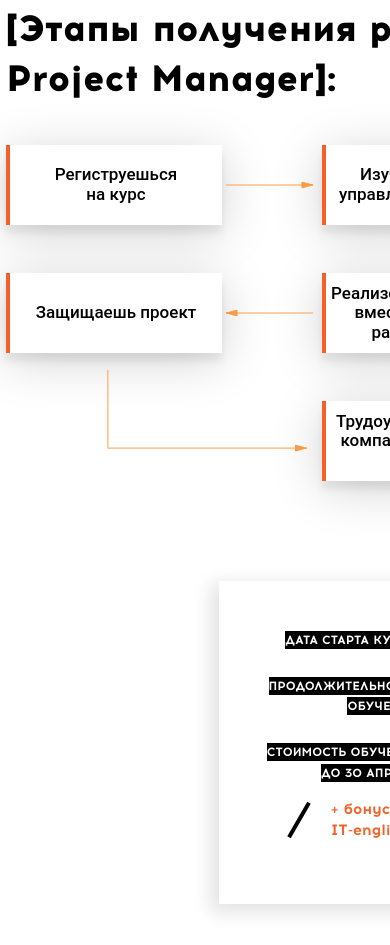
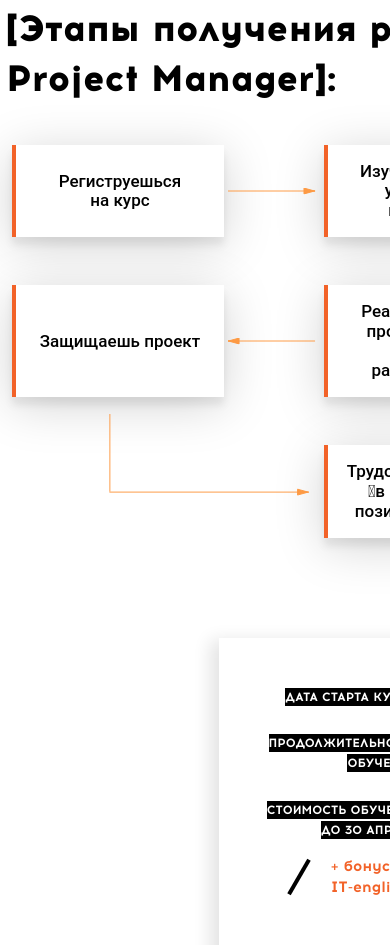
Before and after one commit to IrynaMyronova/goit-fe-course-project, a website: page src/index.html in a window 390 px wide. Shown: the part 2875-3820 px from the top of the page. Drawn offline with nearby package versions, Linux system fonts and the light colour scheme; files that its build step writes are made by us from their sources.

Commit message:
Minor responsive behavior added

```diff
--- a/src/sass/programm/employment-styles.scss
+++ b/src/sass/programm/employment-styles.scss
@@ -12,9 +12,9 @@
   display: flex;
   justify-content: center;
   align-items: center;
-  width: 216px;
+  width: 25%;
   min-height: 80px;
-  padding: 4px;
+  padding: 2%;
   background: white;
   box-sizing: border-box;
   margin-bottom: 48px;
@@ -23,7 +23,7 @@
   position: relative;
 
   &:not(:nth-of-type(3n)) {
-    margin-right: 100px;
+    margin-right: 11.8%;
   }
 
   &:last-of-type {
```
